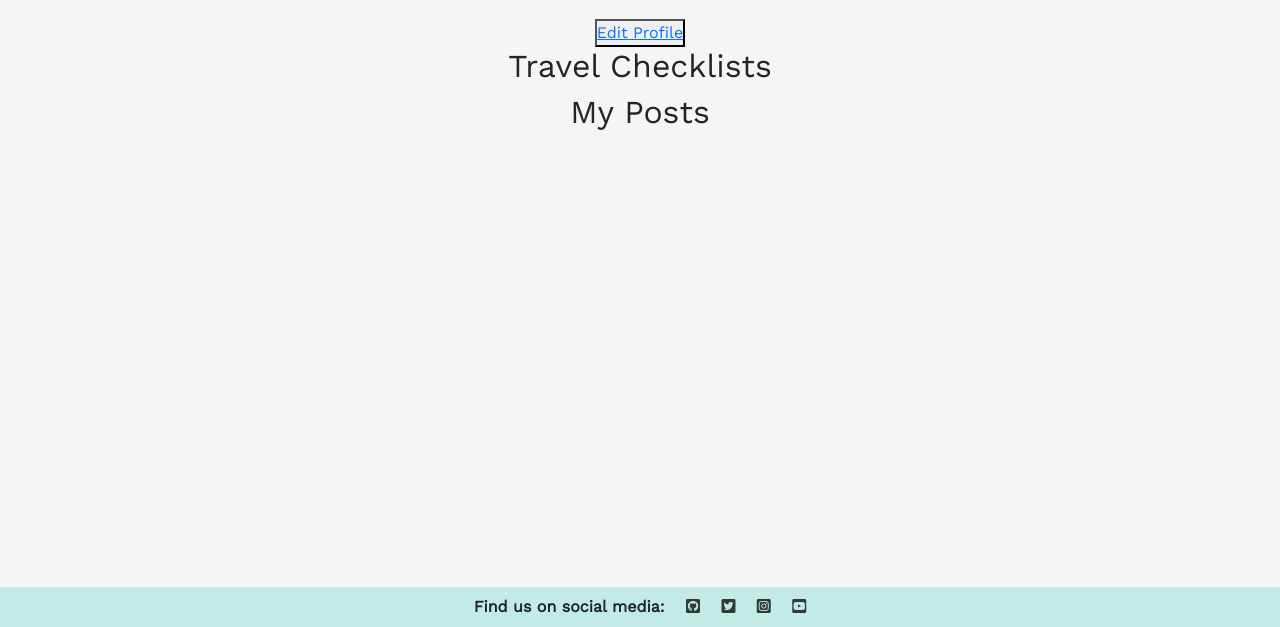
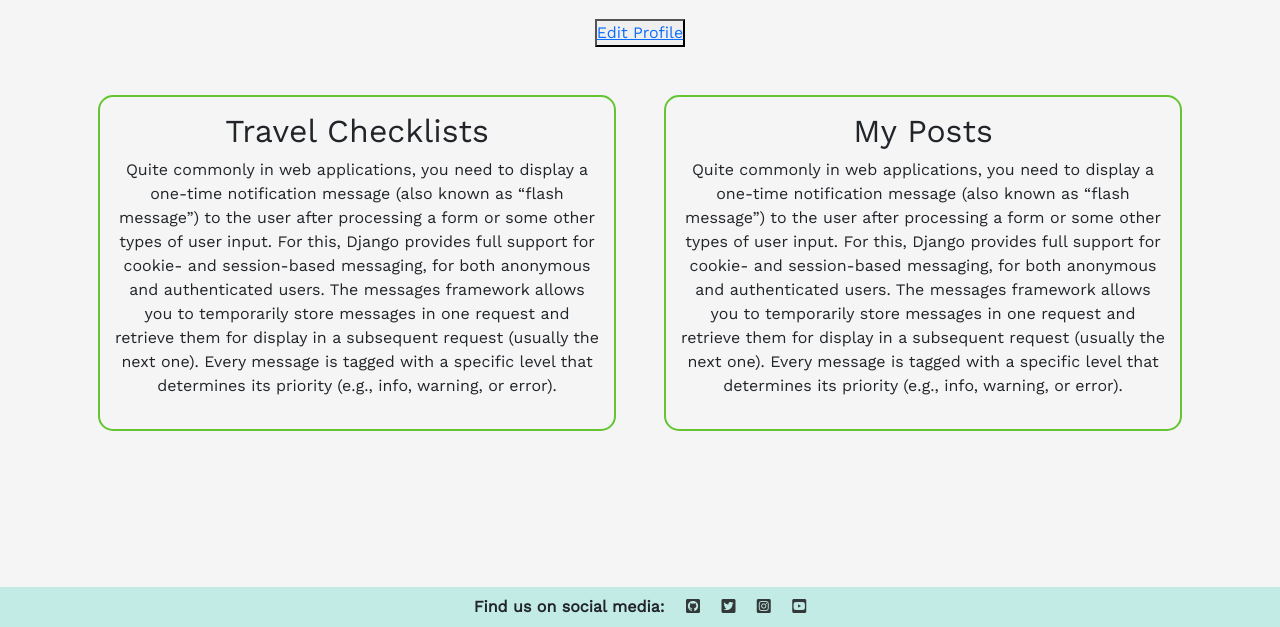
Before and after one commit to petra66orii/timeless-travel, a Django app: page /user_profiles/profile/ in a window 1280 px wide. Shown: the part 173-800 px from the top of the page. Run offline with Django 4.2, Linux system fonts and the light colour scheme; the visitor is signed in with stand-in values (Sample User, id 1); data comes from the database, SQL or seed files in the repository; some web fonts are replaced.

Commit message:
Structure and style the travel checklists and posts sections

```diff
--- a/static/css/style.css
+++ b/static/css/style.css
@@ -84,6 +84,26 @@ main {
     font-size: 120%;
 }
 
+/* Profile Page */
+
+.bio {
+    position: relative;
+    top: 30px;
+    height: auto;
+}
+
+.btn a {
+    text-decoration: none;
+    color: #1c565f;
+}
+
+.checklist, .posts {
+    height: 100%;
+    padding: 15px;
+    border: 2px #64C431 solid;
+    border-radius: 15px;
+}
+
 /* Login and Register Page */
 
 #signup_form {
@@ -126,6 +146,4 @@ main {
     .intro-title, .tagline {
         font-size: 2rem;
     }
-
-
 }
--- a/user_profiles/templates/user_profiles/user_profile.html
+++ b/user_profiles/templates/user_profiles/user_profile.html
@@ -11,10 +11,52 @@
     <button><a class="{% if request.path == edit_profile_url %}" aria-current="page{% endif %}"
         href="{% url 'edit_profile' %}">Edit Profile</a></button>
 </div>
-<div class="checklist">
-    <h2>Travel Checklists</h2>
-</div>
-<div>
-    <h2>My Posts</h2>
+<div class="container">
+    <div class="row m-4 justify-content-center flex-md-nowrap">
+        <div class="col-12 col-md-6 m-3 p-2">
+            <div class="checklist">
+                <h2>Travel Checklists</h2>
+                <p>Quite commonly in web applications, you need to display a one-time notification message (also
+                    known
+                    as “flash
+                    message”) to the user after processing a form or some other types of user input.
+
+                    For this, Django provides full support for cookie- and session-based messaging, for both
+                    anonymous
+                    and
+                    authenticated users. The messages framework allows you to temporarily store messages in one
+                    request
+                    and
+                    retrieve
+                    them for display in a subsequent request (usually the next one). Every message is tagged
+                    with a
+                    specific
+                    level
+                    that determines its priority (e.g., info, warning, or error).</p>
+            </div>
+        </div>
+        <div class="col-12 col-md-6 m-3 p-2">
+            <div class="posts">
+                <h2>My Posts</h2>
+                <p>Quite commonly in web applications, you need to display a one-time notification message (also
+                    known
+                    as “flash
+                    message”) to the user after processing a form or some other types of user input.
+
+                    For this, Django provides full support for cookie- and session-based messaging, for both
+                    anonymous
+                    and
+                    authenticated users. The messages framework allows you to temporarily store messages in one
+                    request
+                    and
+                    retrieve
+                    them for display in a subsequent request (usually the next one). Every message is tagged
+                    with a
+                    specific
+                    level
+                    that determines its priority (e.g., info, warning, or error).</p>
+            </div>
+        </div>
+    </div>
 </div>
 {% endblock %}
```
Also changed, not shown: 1 other file.
